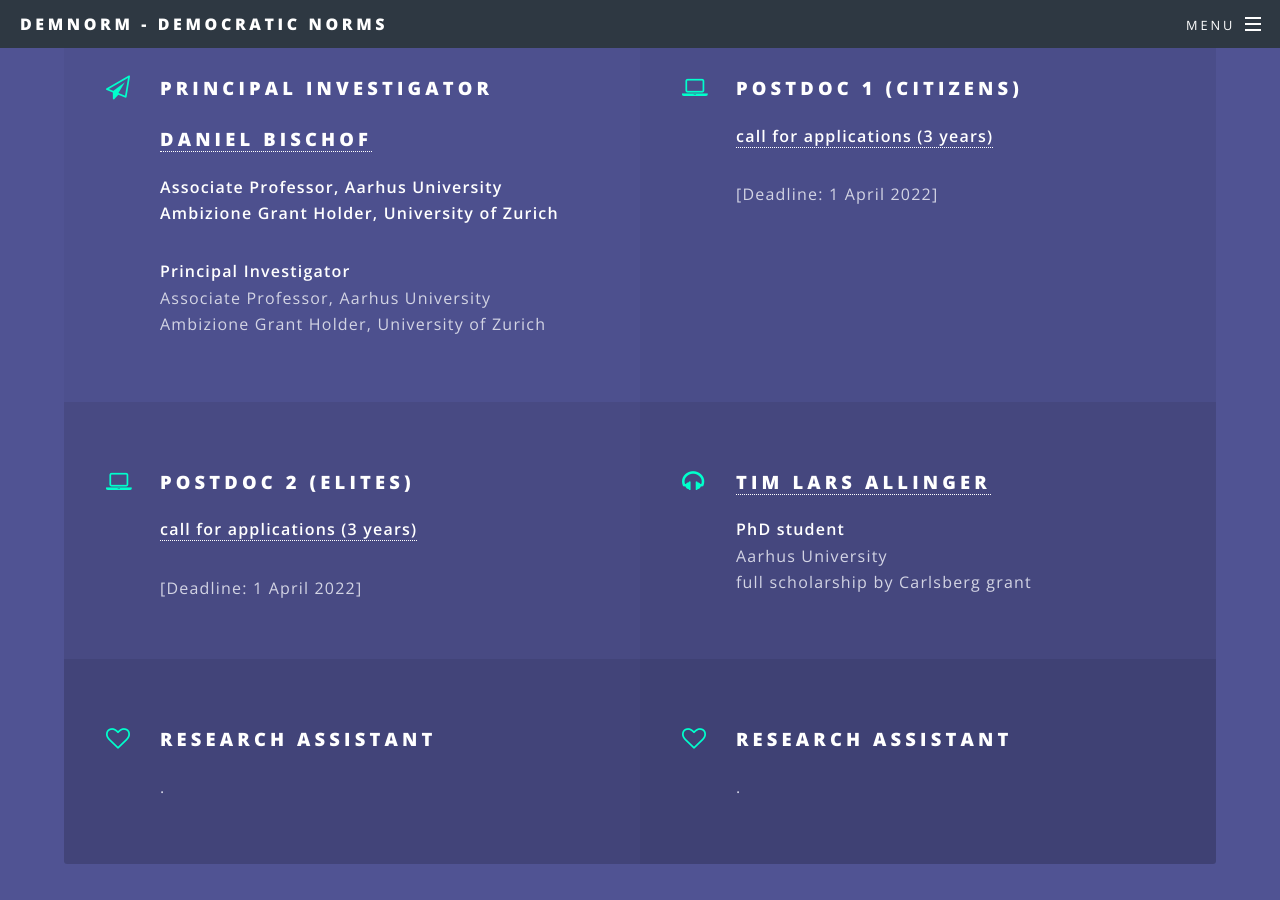
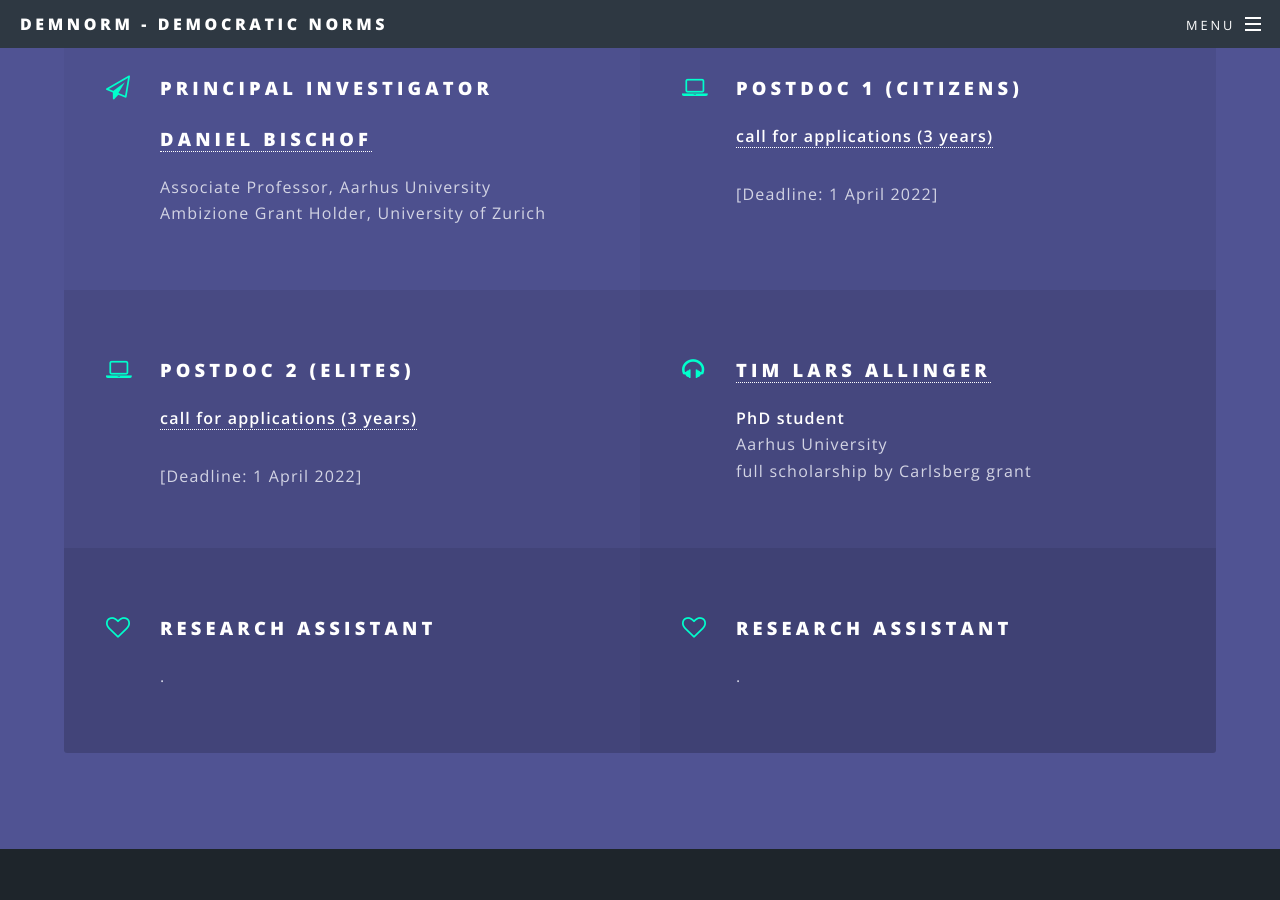
Before and after one commit to demnorm/demnorm.github.io, a Jekyll site: the page built from index.html, in a window 1280 px wide and 900 px high, scrolled down 3438 px. Built offline with Jekyll 4.4.1, drawn with Linux system fonts in a browser that asks for light colours.

Commit message:
Update index.html

```diff
--- a/index.html
+++ b/index.html
@@ -67,8 +67,7 @@ layout: landing
 								<li class="icon fa-paper-plane-o">
 									<h3>Principal Investigator</h3>
 									<h3> <a href="https://www.danbischof.com" target="_blank">Daniel Bischof</a> </h3>
-									<p><b> Associate Professor, Aarhus University <br /> Ambizione Grant Holder, University of Zurich </a></b></p>
-									<p><b>Principal Investigator</b> <br /> Associate Professor, Aarhus University <br /> Ambizione Grant Holder, University of Zurich </p>
+									<p> Associate Professor, Aarhus University <br /> Ambizione Grant Holder, University of Zurich </p>
 								</li>
 								<li class="icon fa-laptop">
 									<h3>Postdoc 1 (citizens)</h3>
```
